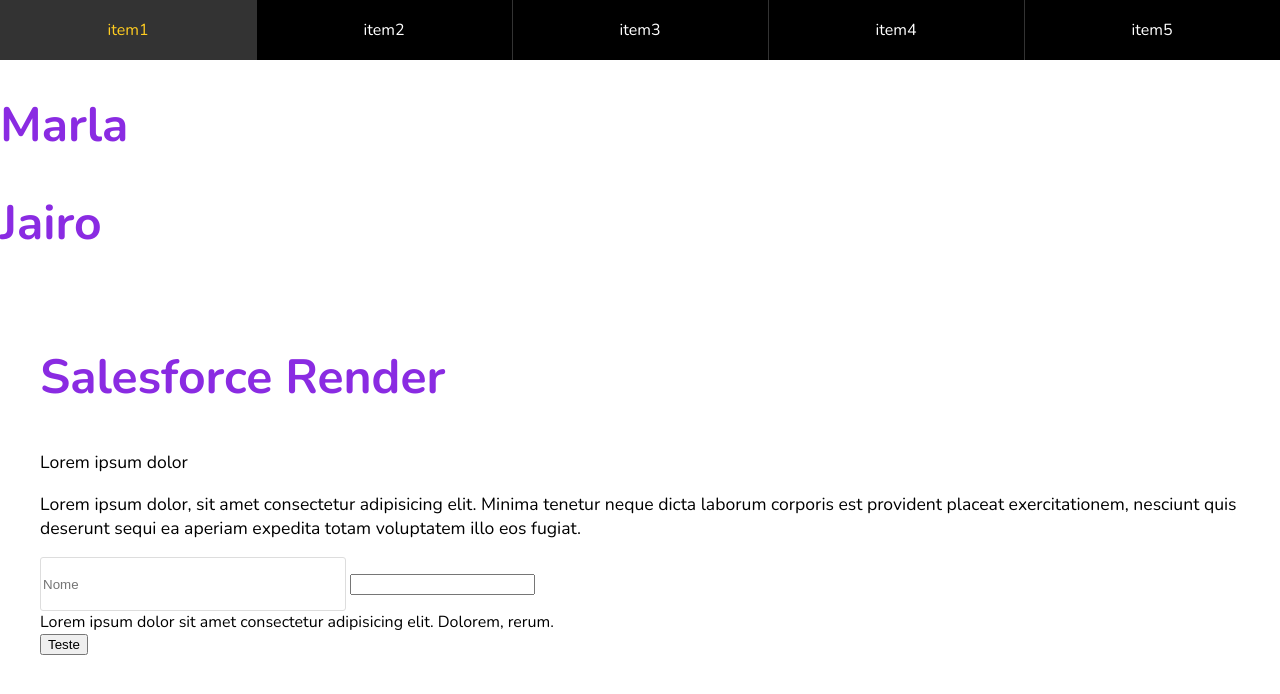
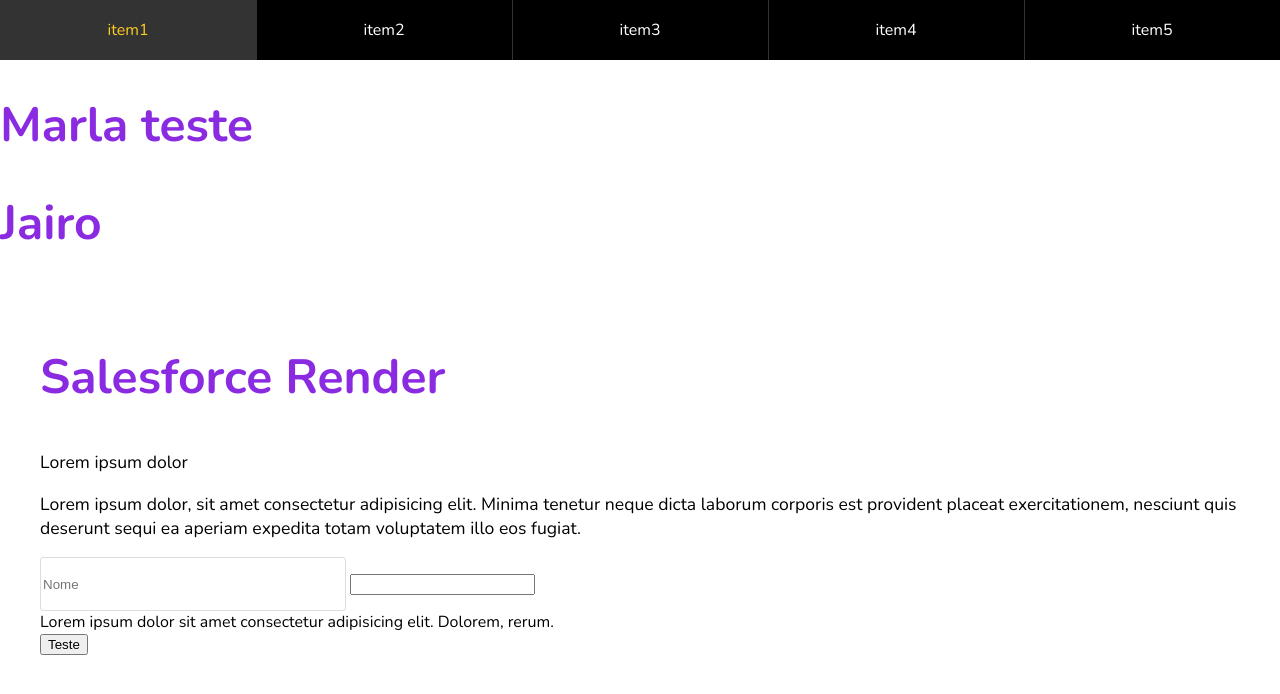
Before and after one commit to efcdilascio/nesc-estudos, a plain HTML site: page index.html in a window 1280 px wide. Drawn offline with nearby package versions, Linux system fonts and the light colour scheme.

Commit message:
Update index.html

```diff
--- a/index.html
+++ b/index.html
@@ -22,7 +22,7 @@
             <li><a href="#">item5</a></li>
         </ul>
     </header>
-    <h1>Marla</h1>
+    <h1>Marla teste</h1>
 
     <h1>Jairo</h1>
 
```
